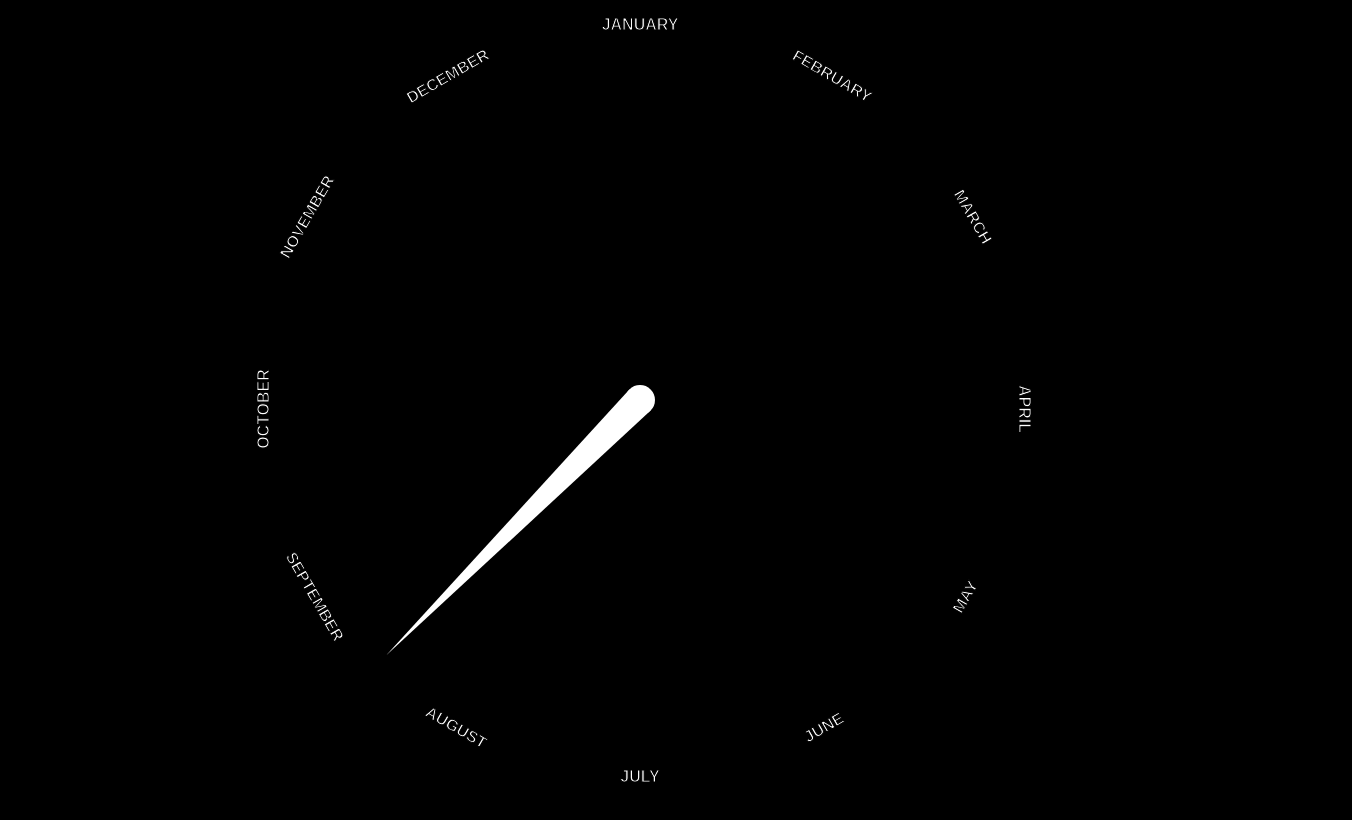
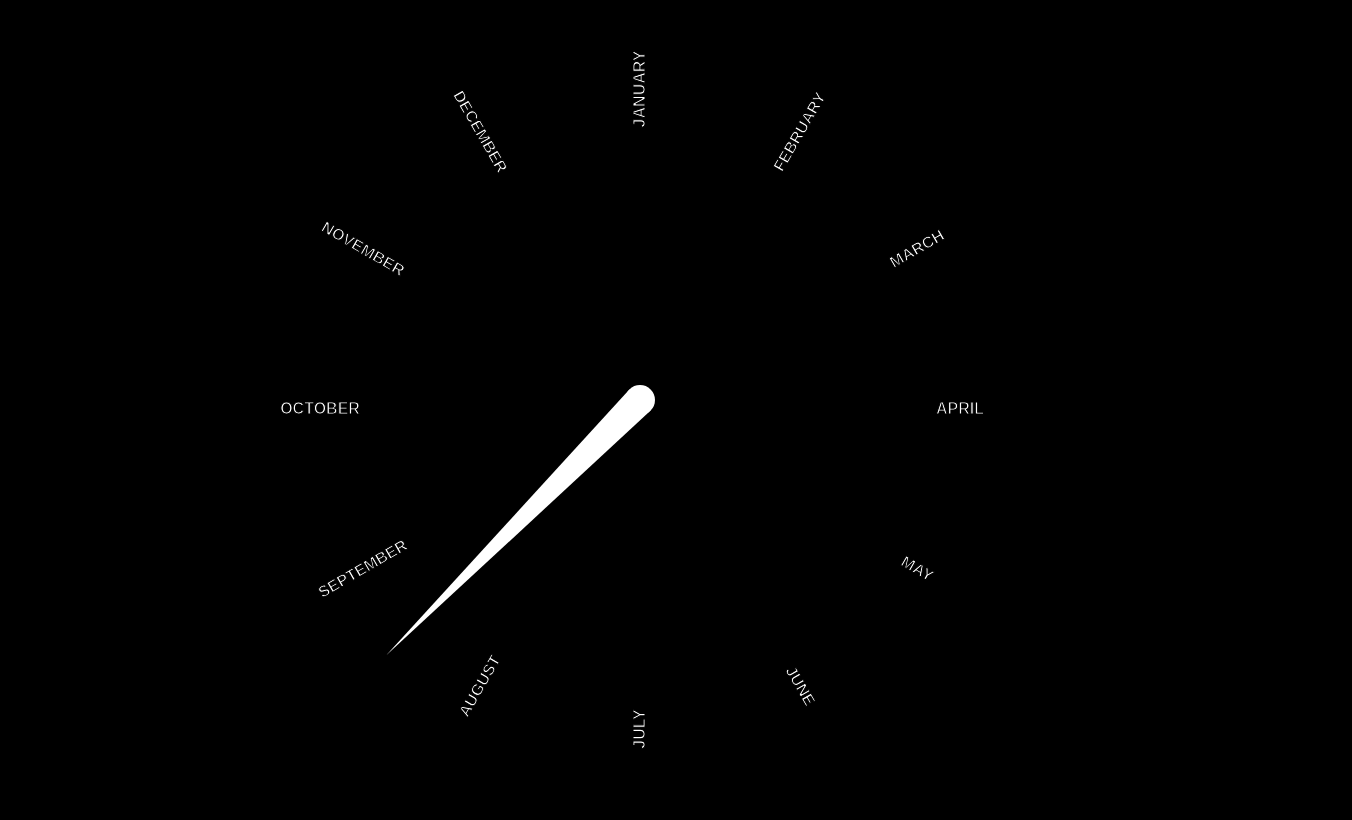
Before and after one commit to devm33/yearclock, a React (Create React App) app: page / in a window 1280 px wide. Shown: the top 820 px of the page, 1352 px wide, since content can reach past the window. Built offline with nearby package versions, Linux system fonts and the light colour scheme.

Commit message:
change month orientation

```diff
--- a/src/App.css
+++ b/src/App.css
@@ -49,38 +49,38 @@
   top: 50%;
 }
 .January {
-  transform: translateY(-48vmin);
+  transform: translateY(-40vmin) rotate(-90deg);
 }
 .February {
-  transform: rotate(30deg) translateY(-48vmin);
+  transform: rotate(30deg) translateY(-40vmin) rotate(-90deg);
 }
 .March {
-  transform: rotate(60deg) translateY(-48vmin);
+  transform: rotate(60deg) translateY(-40vmin) rotate(-90deg);
 }
 .April {
-  transform: rotate(90deg) translateY(-48vmin);
+  transform: rotate(90deg) translateY(-40vmin) rotate(-90deg);
 }
 .May {
-  transform: rotate(120deg) translateY(-47vmin) rotate(180deg);
+  transform: rotate(120deg) translateY(-40vmin) rotate(-90deg);
 }
 .June {
-  transform: rotate(150deg) translateY(-46vmin) rotate(180deg);
+  transform: rotate(150deg) translateY(-40vmin) rotate(-90deg);
 }
 .July {
-  transform: rotate(180deg) translateY(-46vmin) rotate(180deg);
+  transform: rotate(180deg) translateY(-40vmin) rotate(90deg);
 }
 .August {
-  transform: rotate(210deg) translateY(-46vmin) rotate(180deg);
+  transform: rotate(210deg) translateY(-40vmin) rotate(90deg);
 }
 .September {
-  transform: rotate(240deg) translateY(-47vmin) rotate(180deg);
+  transform: rotate(240deg) translateY(-40vmin) rotate(90deg);
 }
 .October {
-  transform: rotate(270deg) translateY(-47vmin);
+  transform: rotate(270deg) translateY(-40vmin) rotate(90deg);
 }
 .November {
-  transform: rotate(300deg) translateY(-48vmin);
+  transform: rotate(300deg) translateY(-40vmin) rotate(90deg);
 }
 .December {
-  transform: rotate(330deg) translateY(-48vmin);
+  transform: rotate(330deg) translateY(-40vmin) rotate(90deg);
 }
```
